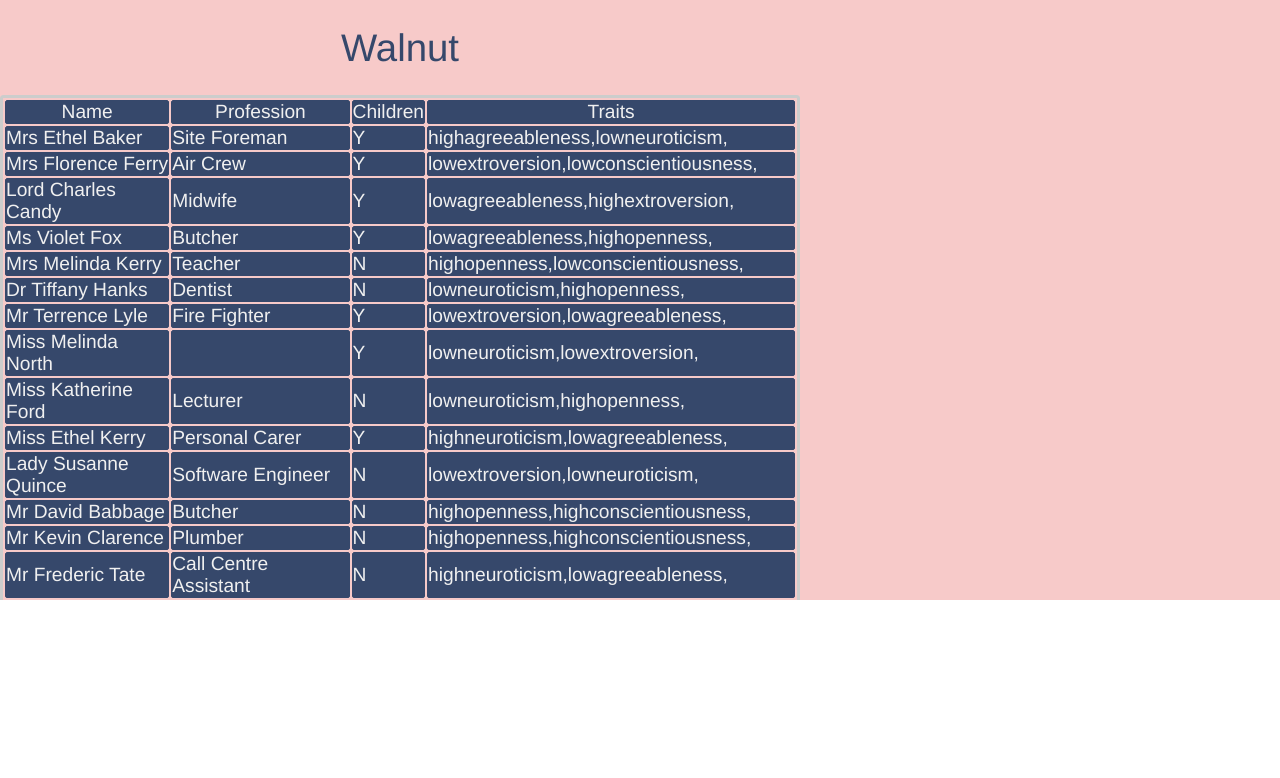
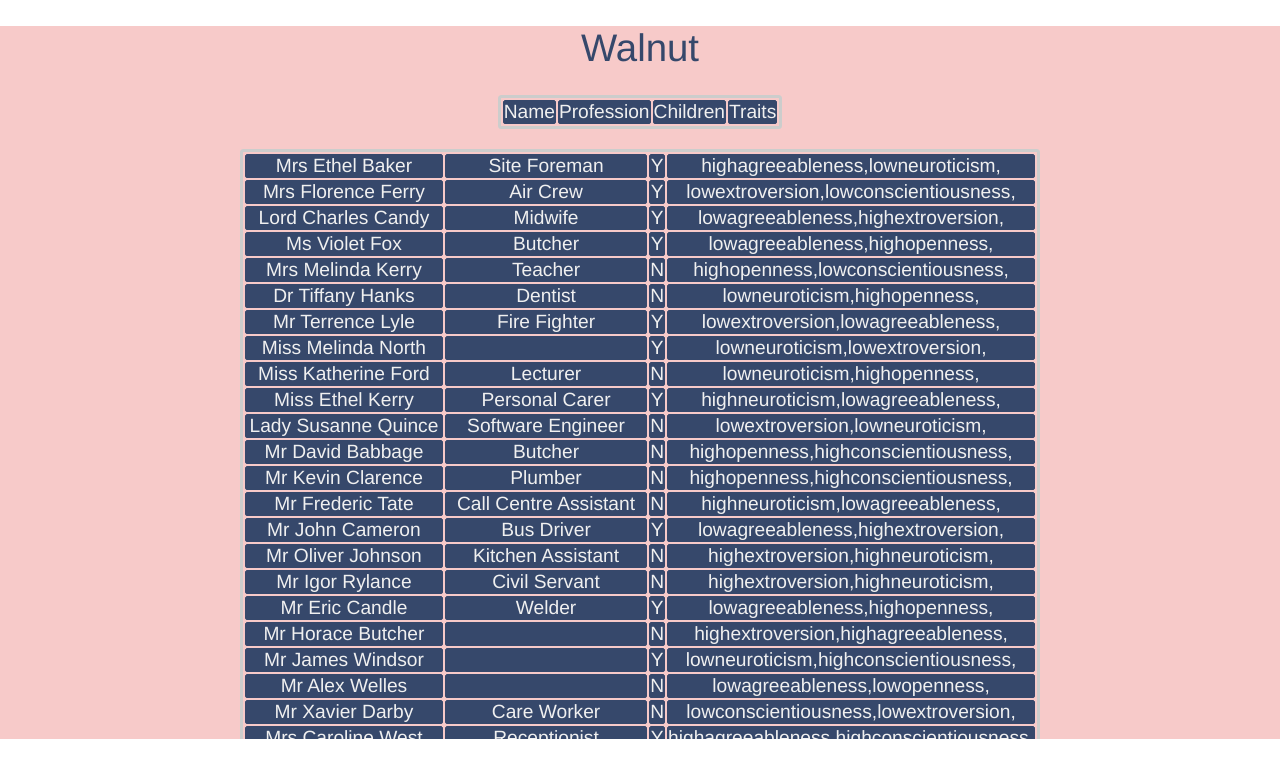
Before and after one commit to Samellenrider/Walnut-master, a React app: page / in a window 1280 px wide. Shown: the top 778 px of the page. Built offline with nearby package versions, Linux system fonts and the light colour scheme.

Commit message:
restimg top bar

```diff
--- a/src/App.js
+++ b/src/App.js
@@ -1,5 +1,4 @@
 import React, { Component } from 'react';
-// import { AppRegistry, ScrollView, Image, Text } from 'react';
 import ReactScrollTable from 'react-scroll-table';
 import customers from './customers.json';
 import './styles.scss';
@@ -22,11 +21,11 @@ class App extends Component {
   render() {
     return (
       <div className="app">
-      <div id="list">
         <header>
           <h1>Walnut</h1>
         </header>
-        <table>
+
+        <table id="topbar">
           <thead>
             <tr>
               <th>Name</th>
@@ -35,7 +34,10 @@ class App extends Component {
               <th>Traits</th>
             </tr>
           </thead>
-          <tbody>
+          </table>
+        <div id="list">
+        <table>
+          <tbody id="text">
           {
             customers.map(c => <CustomerRow customer={c}/>)
           }
--- a/src/styles.scss
+++ b/src/styles.scss
@@ -14,6 +14,9 @@ $font_weight: 100;
 	height: 600px;
 	width: 800px;
 	overflow: scroll;
+	margin: auto;
+	text-align: center;
+	align-self: center;
 }
 
 
@@ -27,7 +30,7 @@ h1 {
 table {
 	margin: 10px auto;
 	border-radius: 3.5px;
-	box-shadow: 10px 10px 5px #303030;
+	/*box-shadow: 10px 10px 5px #303030;*/
 	border: 3px solid $line_color;
 
 
@@ -38,7 +41,7 @@ table {
     background-color: $table_bg_color;
     color: $table_font_color;
     font-family: $font_family;
-    font-weight: $font_weight;
+    font-weight: lighter;
 
     /*height: 600px;*/
     /*overflow: auto;*/
```
